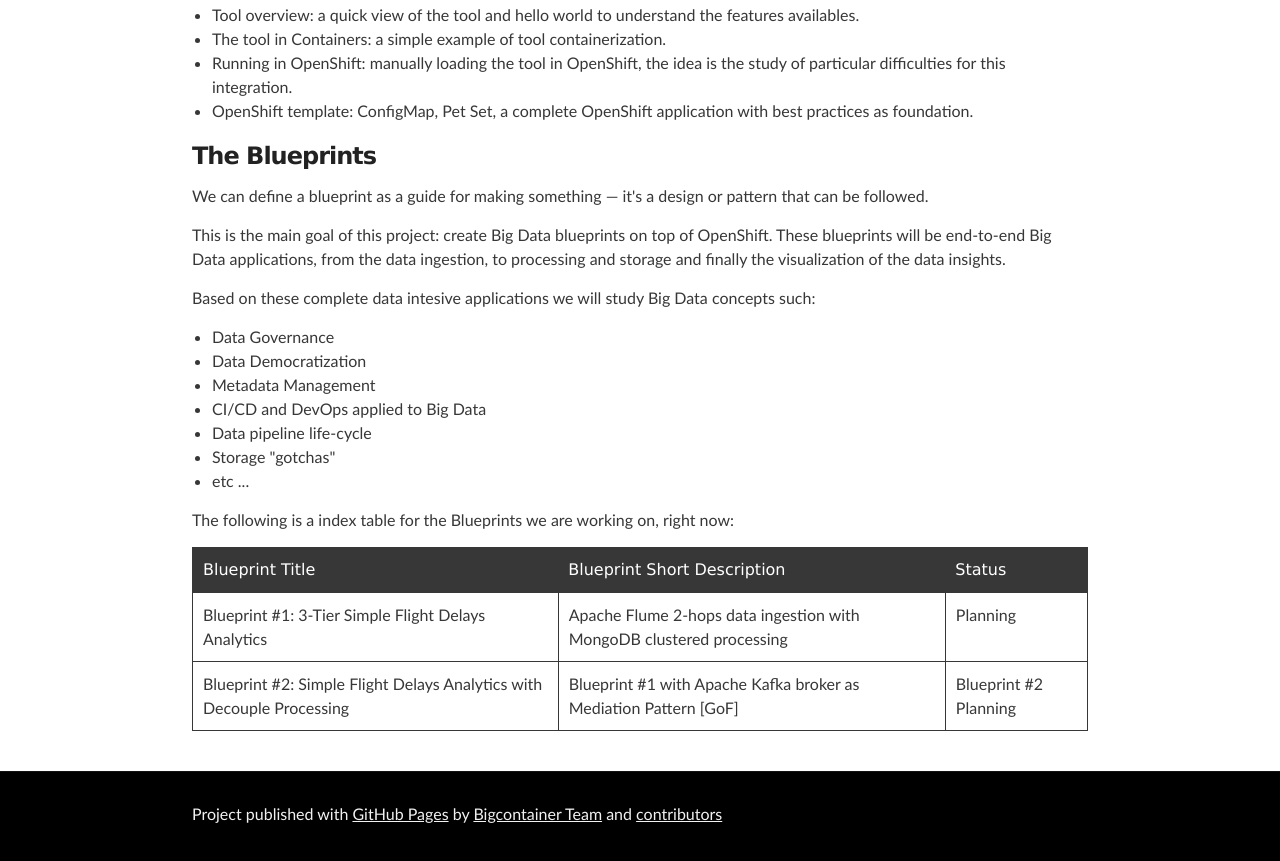
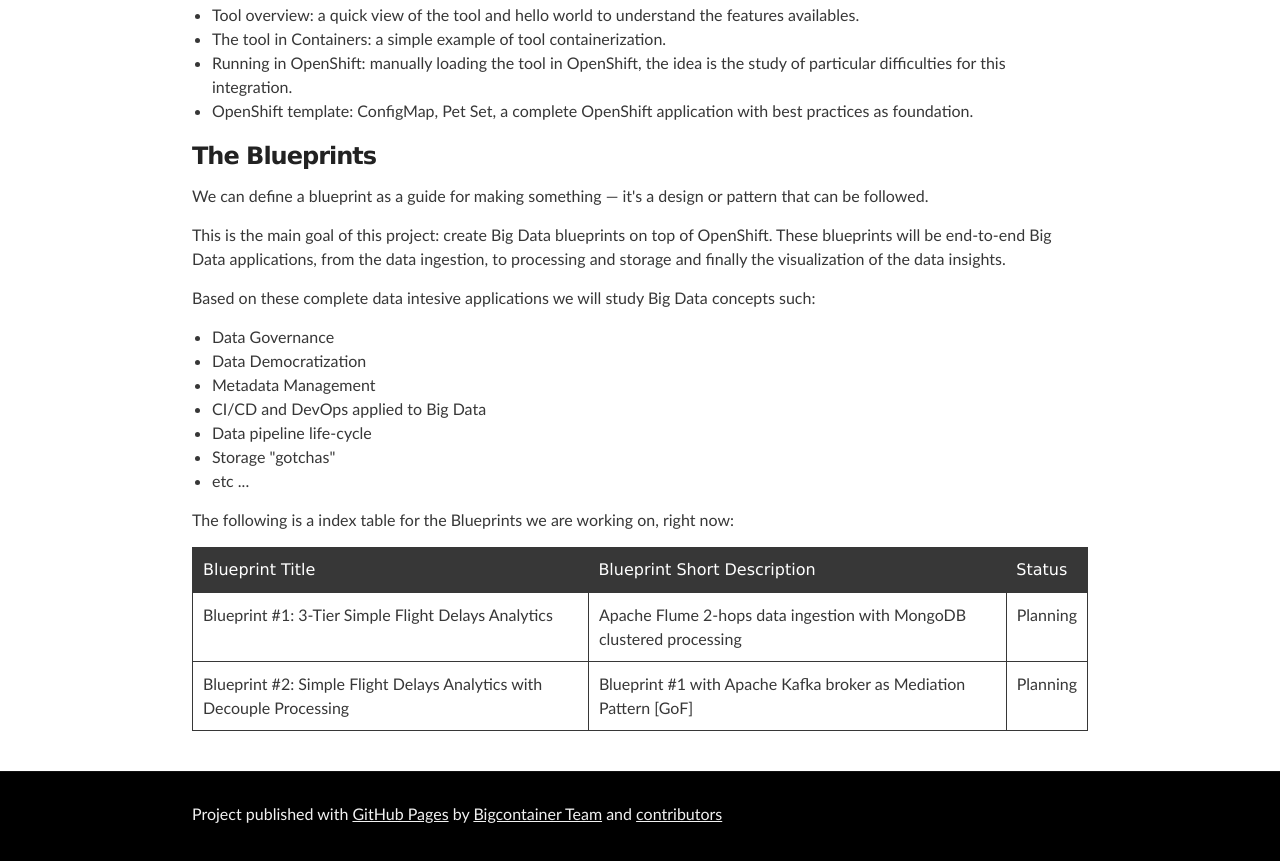
Before and after one commit to bigcontainer/bigcontainer.github.io, a plain HTML site: page index.html in a window 1280 px wide. Shown: the part 1391-2252 px from the top of the page. Drawn offline with Linux system fonts and the light colour scheme.

Commit message:
planning

```diff
--- a/index.html
+++ b/index.html
@@ -157,7 +157,7 @@ The following is a index table for the Blueprints we are working on, right now:
   <tr>
     <td>Blueprint #2: Simple Flight Delays Analytics with Decouple Processing</td>
     <td>Blueprint #1 with Apache Kafka broker as Mediation Pattern [GoF]</td>
-    <td>Blueprint #2 Planning</td>
+    <td>Planning</td>
   </tr>
 </table>
 </p>
```
